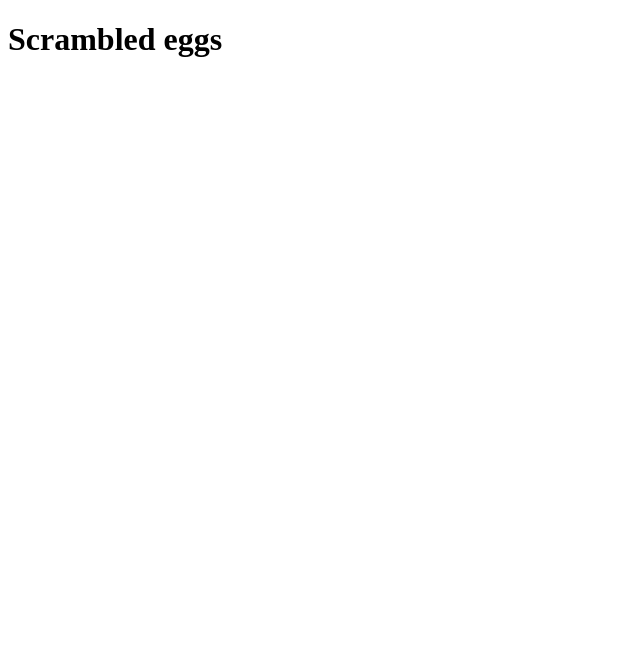
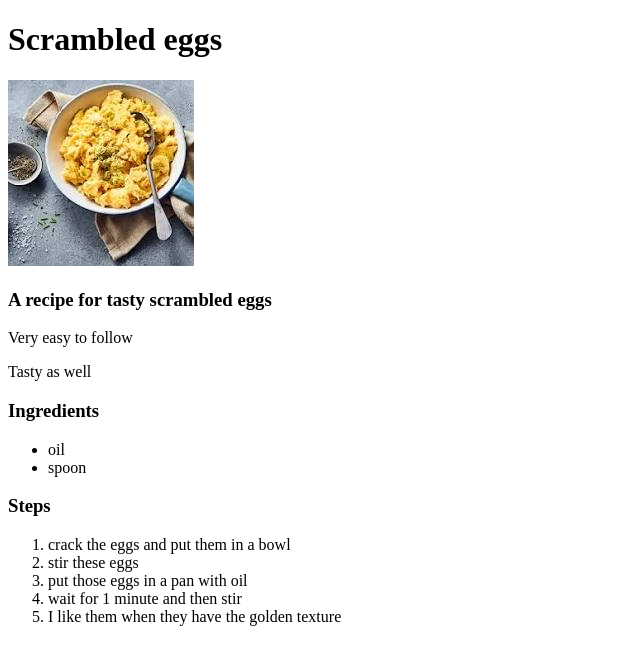
Before and after one commit to projectbr1/odin-recipes, a plain HTML site: page recipes/butter-bread.html in a window 1280 px wide. Shown: the whole page, without its empty margins (0-640 px from the left). Drawn offline with Linux system fonts and the light colour scheme.

Commit message:
added content to scrambled eggs

```diff
--- a/recipes/butter-bread.html
+++ b/recipes/butter-bread.html
@@ -8,5 +8,24 @@
 </head>
 <body>
     <h1>Scrambled eggs</h1>
+    <img src="download.jpeg" alt="a picture of scrambled eggs">
+    <h3>A recipe for tasty scrambled eggs</h3>
+    <p>Very easy to follow</p>
+    <p>Tasty as well</p>
+    <h3>Ingredients</h3>
+    <ul>
+        <li>
+            oil
+        </li>
+        <li>spoon</li>
+    </ul>
+    <h3>Steps</h3>
+    <ol>
+        <li>crack the eggs and put them in a bowl</li>
+        <li>stir these eggs</li>
+        <li>put those eggs in a pan with oil</li>
+        <li> wait for 1 minute and then stir</li>
+        <li>I like them when they have the golden texture</li>
+    </ol>
 </body>
 </html>
```
Also changed, not shown: recipes/download.jpeg (added).
